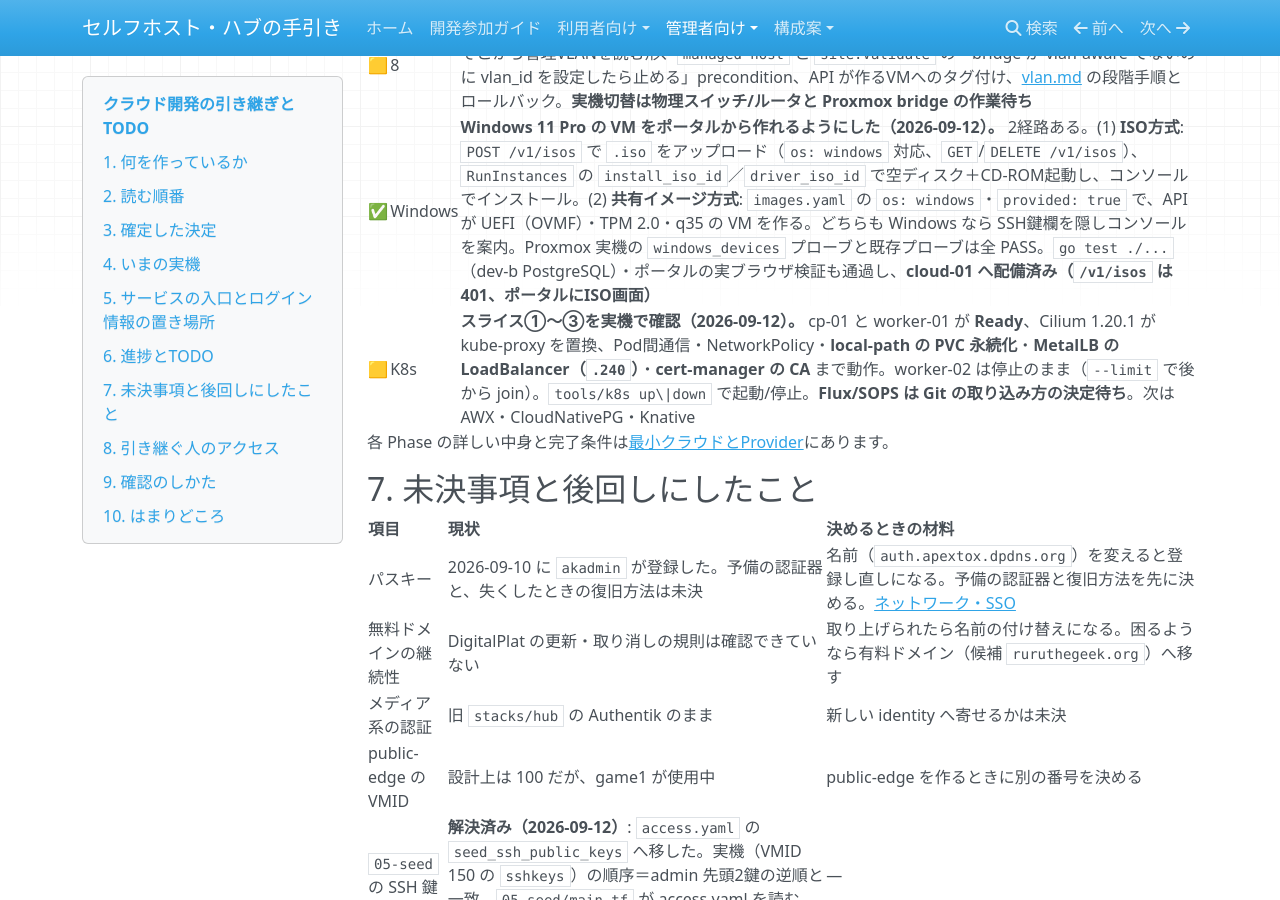
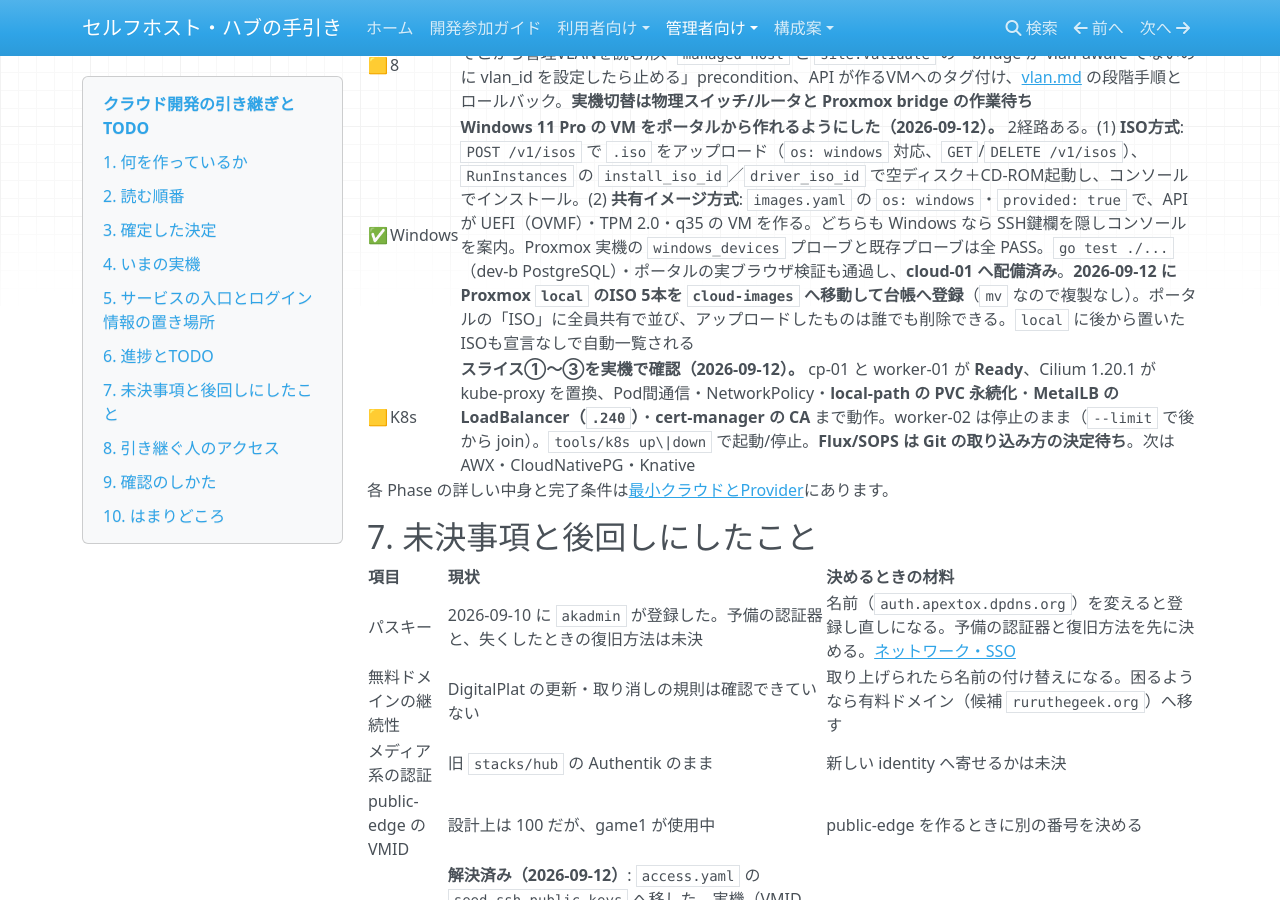
Before and after one commit to rurutheGeek/shake-cloud, an MkDocs documentation site: the page built from docs/operations/handover.md, in a window 1280 px wide and 900 px high, scrolled down 10754 px. Built offline with MkDocs 1.6.1, drawn with Linux system fonts in a browser that asks for light colours; nearby versions of some CDN libraries.

Commit message:
docs: ISOのcloud-images移行を引き継ぎへ記録する

```diff
--- a/docs/operations/handover.md
+++ b/docs/operations/handover.md
@@ -212,7 +212,7 @@
 | ✅ | 6 | **CLI と Terraform Provider を実装・実機確認（2026-09-11）。** CLI（`cloud/client`・`cloud/cli`）は identity・capacity・limits・events・instance・volume・sg・image・key・access-key を操作。Provider（`cloud/provider`、`terraform-plugin-framework`）は `shakecloud_instance`・`shakecloud_volume`・`shakecloud_volume_attachment`・`shakecloud_security_group`・`shakecloud_security_group_rule`・`shakecloud_key_pair` と `shakecloud_caller_identity`。実機で apply/plan‑no‑changes/import/destroy を確認。[CLI](cli.md)・[Provider](terraform-provider.md) |
 | ✅ | 7 | **Garage を storage-s3 VM（VMID 130、.206）へ単一ノードで構築し、バケット・S3キーを扱うクラウドAPIを実装（2026-09-11）。** データは専用32GiBディスク。API の `POST /v1/buckets`・`POST /v1/s3-keys`・権限の付与/剥奪で Garage の管理API v2 を操作する。CLI に `bucket`・`s3-key`、**Terraform Provider に `shakecloud_bucket`、ポータルに「S3バケット」画面**（作成・キー権限・S3キー発行）を追加。**実クライアント（awscli）で、APIが発行した鍵を使い PUT/LIST/GET/削除まで確認**。Garage 自体は [garage.md](garage.md)、APIは [cloud.md 3-16](cloud.md#3-16) |
 | 🟨 | 8 | **切替の宣言・安全装置・手順書を用意（2026-09-11）。** `network.yaml` の `vlan`、`10-platform` がそこから管理VLANを読む形、`managed-host` と `site.Validate` の「bridge が vlan-aware でないのに vlan_id を設定したら止める」precondition、API が作るVMへのタグ付け、[vlan.md](vlan.md) の段階手順とロールバック。**実機切替は物理スイッチ/ルータと Proxmox bridge の作業待ち** |
-| ✅ | Windows | **Windows 11 Pro の VM をポータルから作れるようにした（2026-09-12）。** 2経路ある。(1) **ISO方式**: `POST /v1/isos` で `.iso` をアップロード（`os: windows` 対応、`GET`/`DELETE /v1/isos`）、`RunInstances` の `install_iso_id`／`driver_iso_id` で空ディスク＋CD-ROM起動し、コンソールでインストール。(2) **共有イメージ方式**: `images.yaml` の `os: windows`・`provided: true` で、API が UEFI（OVMF）・TPM 2.0・q35 の VM を作る。どちらも Windows なら SSH鍵欄を隠しコンソールを案内。Proxmox 実機の `windows_devices` プローブと既存プローブは全 PASS。`go test ./...`（dev-b PostgreSQL）・ポータルの実ブラウザ検証も通過し、**cloud-01 へ配備済み（`/v1/isos` は401、ポータルにISO画面）** | [windows.md](windows.md) |
+| ✅ | Windows | **Windows 11 Pro の VM をポータルから作れるようにした（2026-09-12）。** 2経路ある。(1) **ISO方式**: `POST /v1/isos` で `.iso` をアップロード（`os: windows` 対応、`GET`/`DELETE /v1/isos`）、`RunInstances` の `install_iso_id`／`driver_iso_id` で空ディスク＋CD-ROM起動し、コンソールでインストール。(2) **共有イメージ方式**: `images.yaml` の `os: windows`・`provided: true` で、API が UEFI（OVMF）・TPM 2.0・q35 の VM を作る。どちらも Windows なら SSH鍵欄を隠しコンソールを案内。Proxmox 実機の `windows_devices` プローブと既存プローブは全 PASS。`go test ./...`（dev-b PostgreSQL）・ポータルの実ブラウザ検証も通過し、**cloud-01 へ配備済み**。**2026-09-12 に Proxmox `local` のISO 5本を `cloud-images` へ移動して台帳へ登録**（`mv` なので複製なし）。ポータルの「ISO」に全員共有で並び、アップロードしたものは誰でも削除できる。`local` に後から置いたISOも宣言なしで自動一覧される | [windows.md](windows.md) |
 | 🟨 | K8s | **スライス①〜③を実機で確認（2026-09-12）。** cp-01 と worker-01 が **Ready**、Cilium 1.20.1 が kube-proxy を置換、Pod間通信・NetworkPolicy・**local-path の PVC 永続化**・**MetalLB の LoadBalancer（`.240`）**・**cert-manager の CA** まで動作。worker-02 は停止のまま（`--limit` で後から join）。`tools/k8s up\|down` で起動/停止。**Flux/SOPS は Git の取り込み方の決定待ち**。次は AWX・CloudNativePG・Knative | [kubernetes.md](kubernetes.md) |
 
 各 Phase の詳しい中身と完了条件は[最小クラウドとProvider](../architecture/cloud.md)にあります。
```
